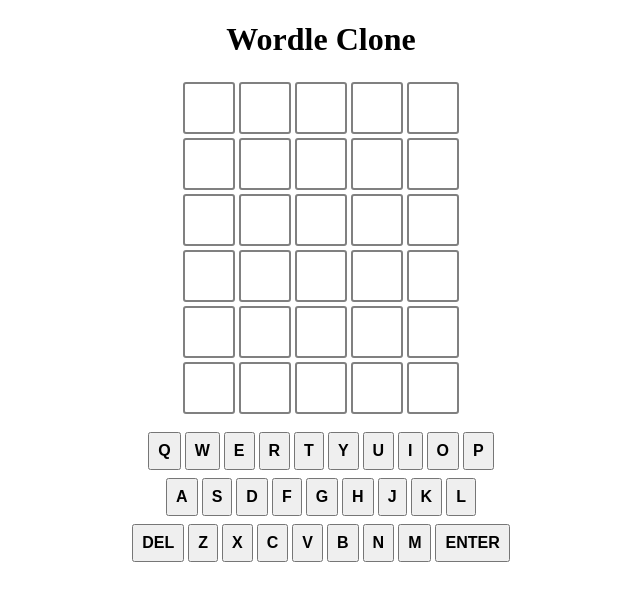
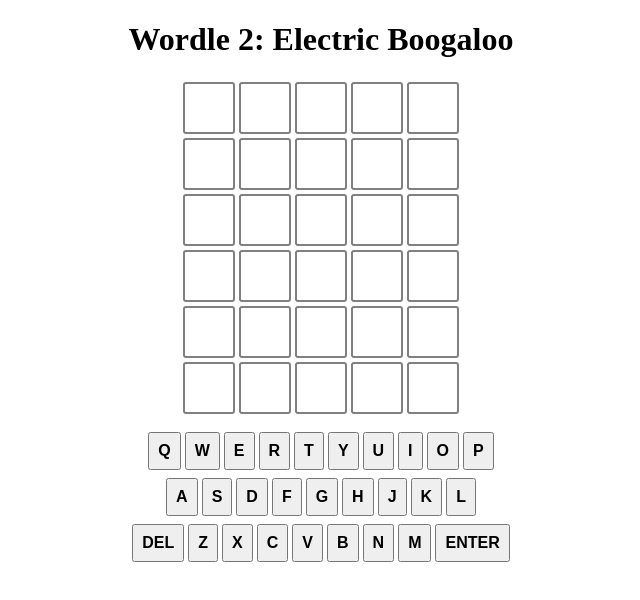
Before and after one commit to alexwriggs/wordle2, a plain HTML site: page wordle2_home.html in a window 1280 px wide. Shown: the whole page, without its empty margins (319-959 px from the left). Drawn offline with nearby package versions, Linux system fonts and the light colour scheme.

Commit message:
test update

```diff
--- a/wordle2_home.html
+++ b/wordle2_home.html
@@ -13,7 +13,7 @@
   />
 </head>
 <body>
-    <h1> Wordle Clone </h1>
+    <h1> Wordle 2: Electric Boogaloo </h1>
 
     <div id="game-board">
 
```
